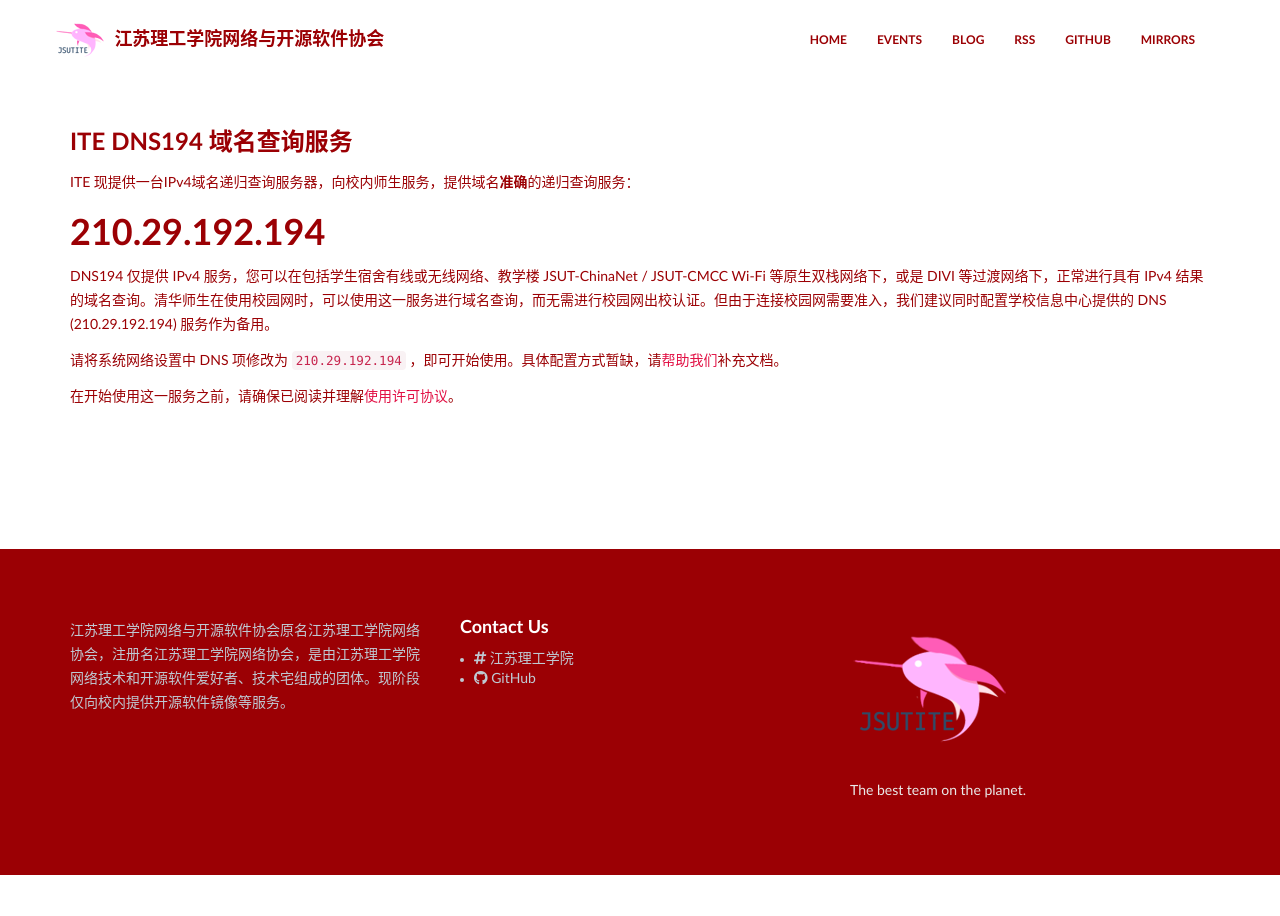
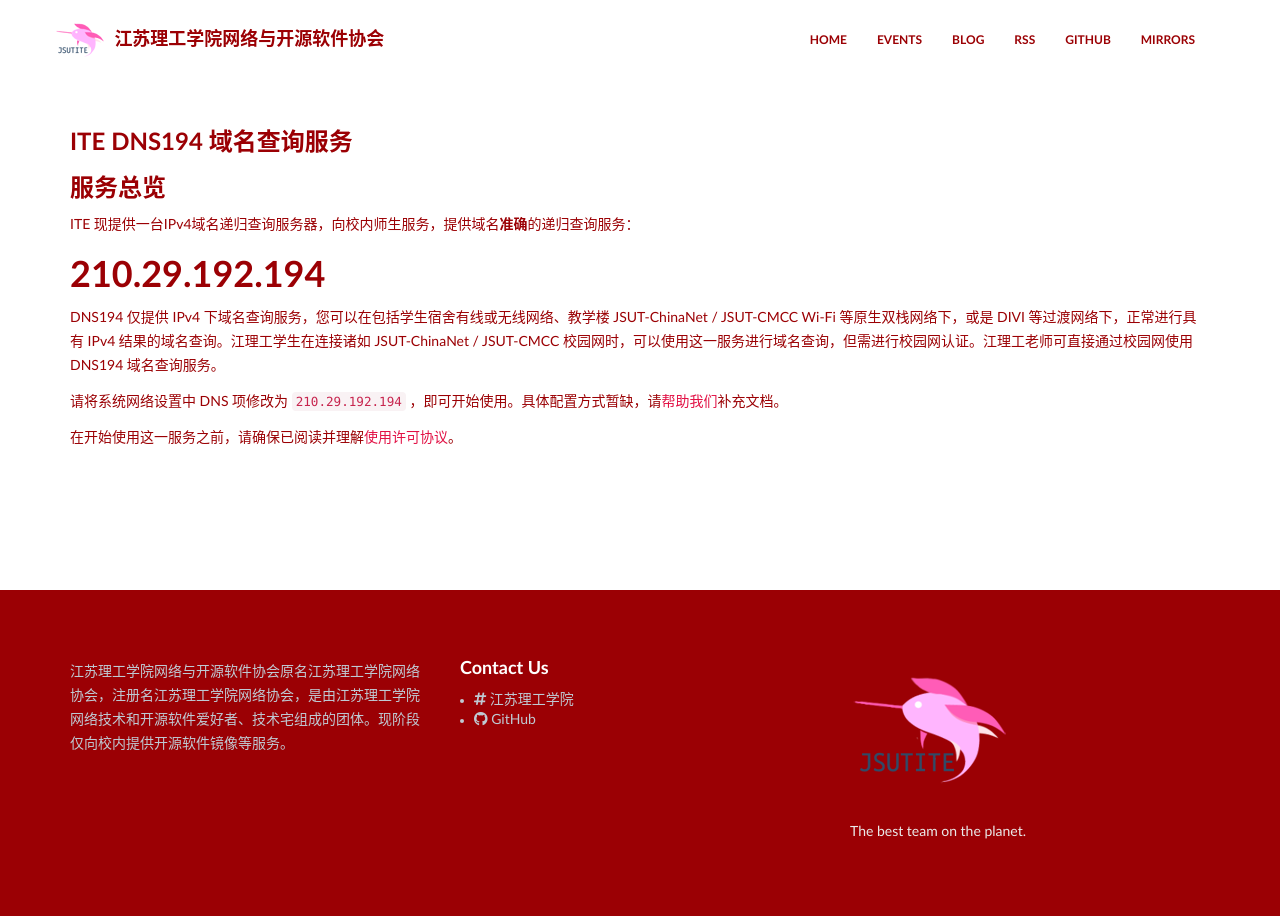
Before and after one commit to jsutite/web-src, a Jekyll site: the page built from _pages/help/dns.md, in a window 1280 px wide. Built offline with Jekyll 4.4.1, drawn with Linux system fonts in a browser that asks for light colours.

Commit message:
Update: Update index.md

```diff
--- a/_pages/help/dns.md
+++ b/_pages/help/dns.md
@@ -5,11 +5,13 @@
 permalink: /help/dns/
 ---
 
+### 服务总览
+
 ITE 现提供一台IPv4域名递归查询服务器，向校内师生服务，提供域名**准确**的递归查询服务：
 
 # 210.29.192.194
 
-DNS194 仅提供 IPv4 服务，您可以在包括学生宿舍有线或无线网络、教学楼 JSUT-ChinaNet / JSUT-CMCC Wi-Fi 等原生双栈网络下，或是 DIVI 等过渡网络下，正常进行具有 IPv4 结果的域名查询。清华师生在使用校园网时，可以使用这一服务进行域名查询，而无需进行校园网出校认证。但由于连接校园网需要准入，我们建议同时配置学校信息中心提供的 DNS (210.29.192.194) 服务作为备用。
+DNS194 仅提供 IPv4 下域名查询服务，您可以在包括学生宿舍有线或无线网络、教学楼 JSUT-ChinaNet / JSUT-CMCC Wi-Fi 等原生双栈网络下，或是 DIVI 等过渡网络下，正常进行具有 IPv4 结果的域名查询。江理工学生在连接诸如 JSUT-ChinaNet / JSUT-CMCC 校园网时，可以使用这一服务进行域名查询，但需进行校园网认证。江理工老师可直接通过校园网使用 DNS194 域名查询服务。
 
 请将系统网络设置中 DNS 项修改为 `210.29.192.194` ，即可开始使用。具体配置方式暂缺，请[帮助我们](https://github.com/jsutite/jsutite.github.io)补充文档。
 
```
